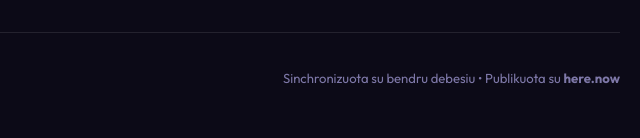
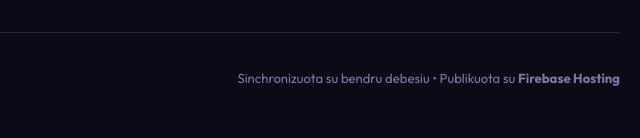
Before and after one commit to tommardev/tautos-bukiausias-balsavimas, a plain HTML site: page index.html in a window 1280 px wide. Shown: the part 3272-3410 px from the top of the page, 640-1280 px from the left. Drawn offline with nearby package versions, Linux system fonts and the light colour scheme; no server answers.

Commit message:
chore: clean up here.now references, scripts, and associations in favor of Firebase Hosting

```diff
--- a/index.html
+++ b/index.html
@@ -225,7 +225,7 @@
           <p>Sukurta draugų kompanijai ir linksmiems vakarėliams. TV3 projekto parodija.</p>
         </div>
         <div class="footer-right">
-          <span class="powered-by">Sinchronizuota su bendru debesiu • Publikuota su <strong>here.now</strong></span>
+          <span class="powered-by">Sinchronizuota su bendru debesiu • Publikuota su <strong>Firebase Hosting</strong></span>
         </div>
       </div>
     </footer>
```
Also changed, not shown: firebase.json, 2 other files.
